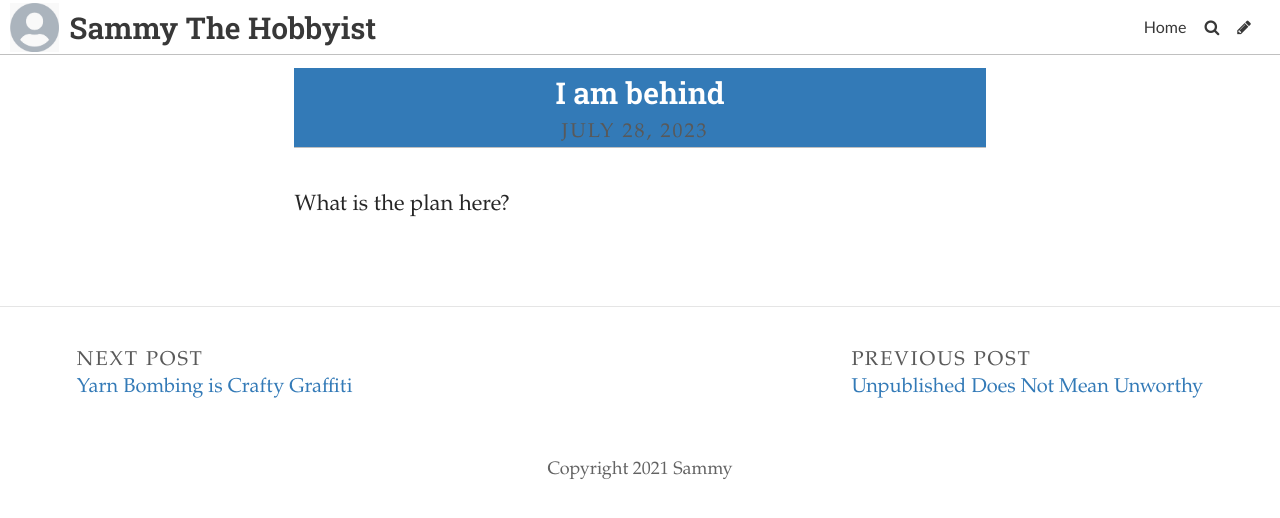
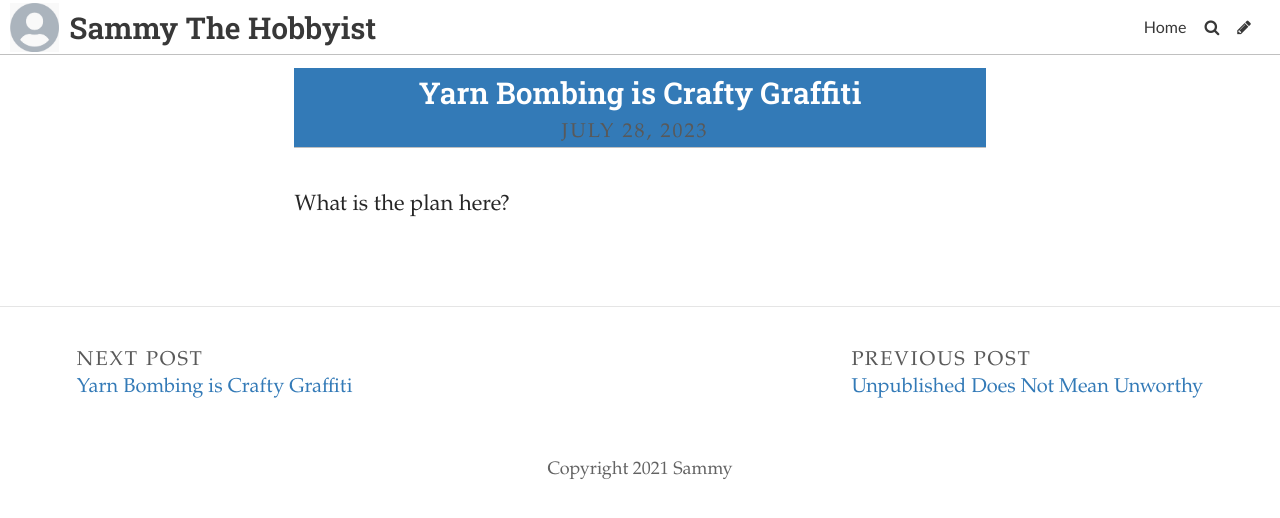
Before and after one commit to SammySpinsAYarn/Blog, a Jekyll site: the page built from _posts/2023-07-31-i-am-behind.md, in a window 1280 px wide. Shown: the top 518 px of the page. Built offline with Jekyll 4.4.1, drawn with Linux system fonts in a browser that asks for light colours; some web fonts are replaced.

Commit message:
Update Post “2023-07-31-i-am-behind”

```diff
--- a/_posts/2023-07-31-i-am-behind.md
+++ b/_posts/2023-07-31-i-am-behind.md
@@ -1,6 +1,6 @@
 ---
 layout: post
-title: I am behind
+title: Yarn Bombing is Crafty Graffiti
 date: 2023-07-28T13:30:22.630Z
 title_color: "#ffffff"
 comments: false
```
